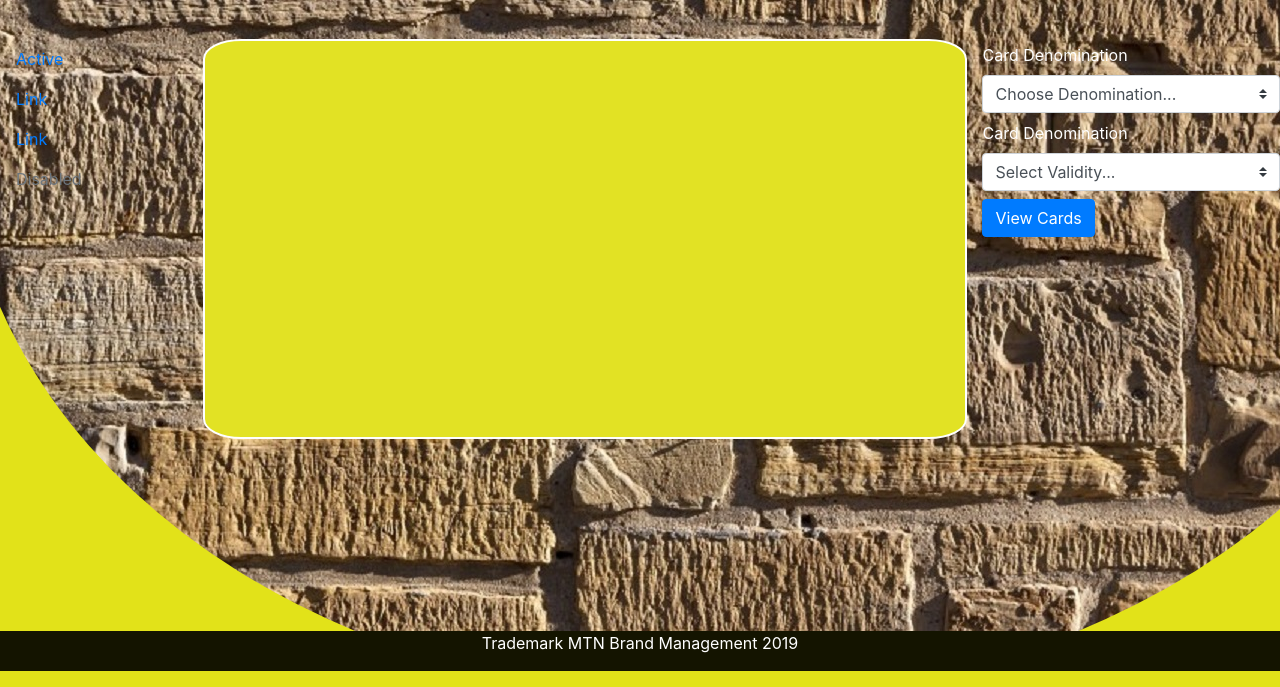
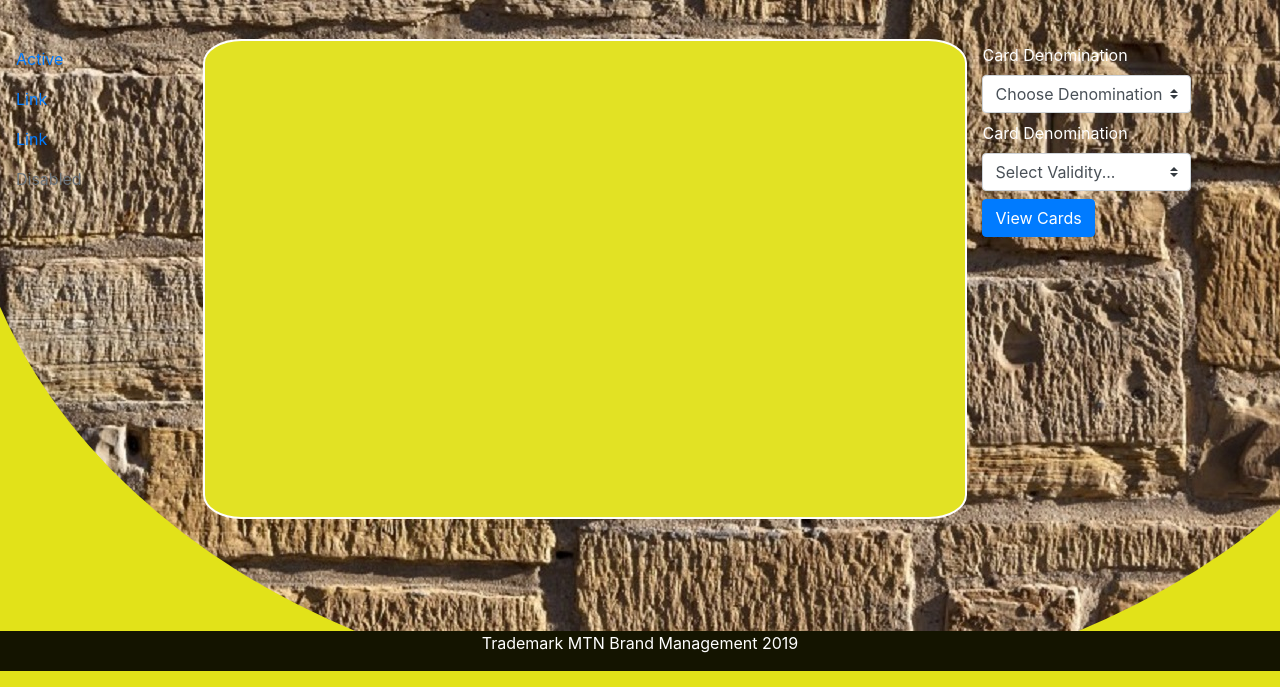
Before and after one commit to obrienu/decagon_project, a website: page show.html in a window 1280 px wide. Shown: the part 113-800 px from the top of the page. Drawn offline with nearby package versions, Linux system fonts and the light colour scheme.

Commit message:
Add style to the show page

```diff
--- a/assets/styles/main.css
+++ b/assets/styles/main.css
@@ -77,6 +77,22 @@ footer {
   margin: 5rem auto;
 }
 
+#display-card {
+  overflow: scroll;
+  height: 30rem;
+  padding: 2rem;
+}
+
+/******************Show Page*****************/
+#show-page {
+  width: 70%;
+}
+
+li.list {
+  list-style: none;
+  color: red;
+}
+
 /* Utility */
 .show {
   display: inline-block;
```
